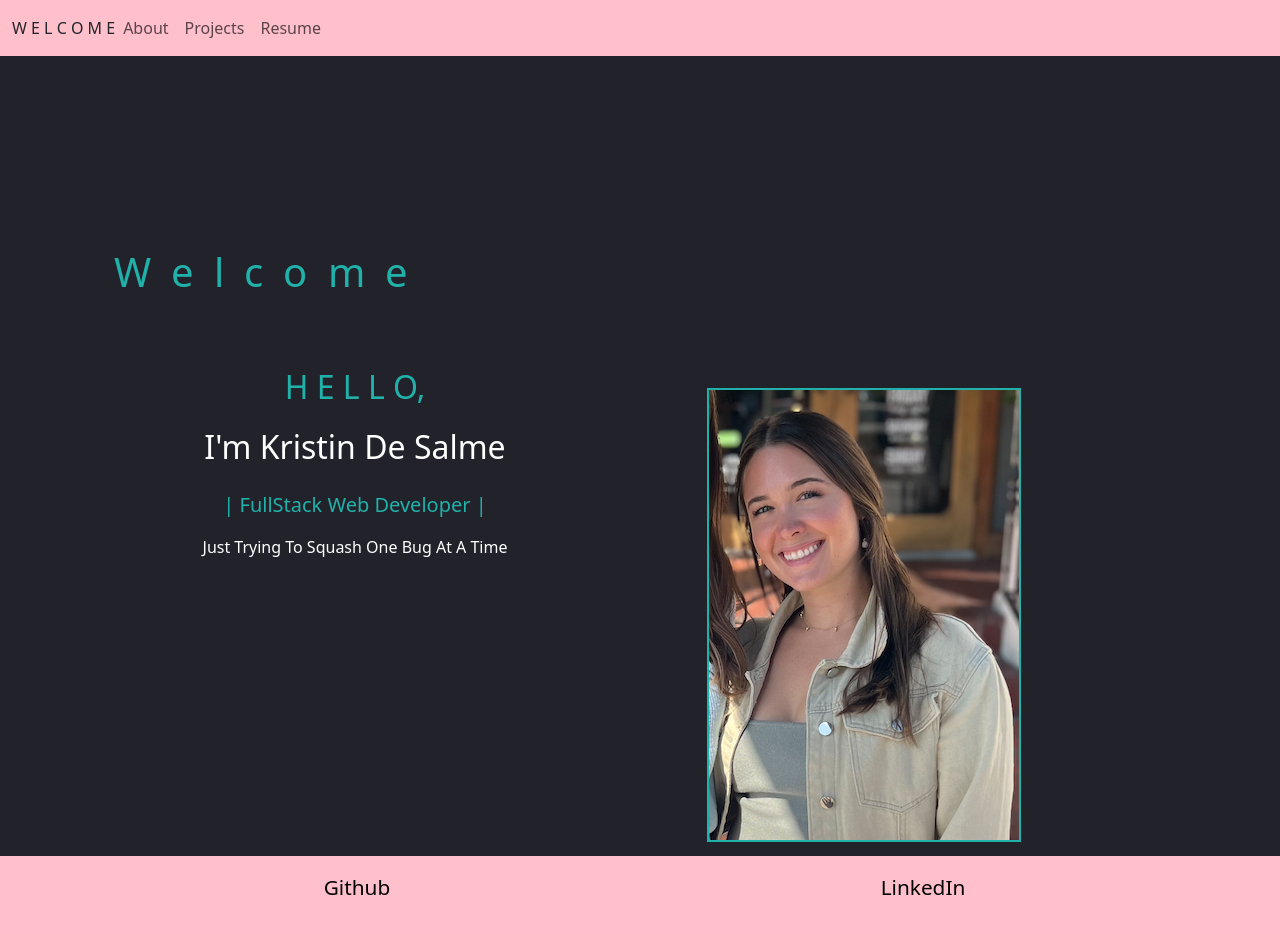
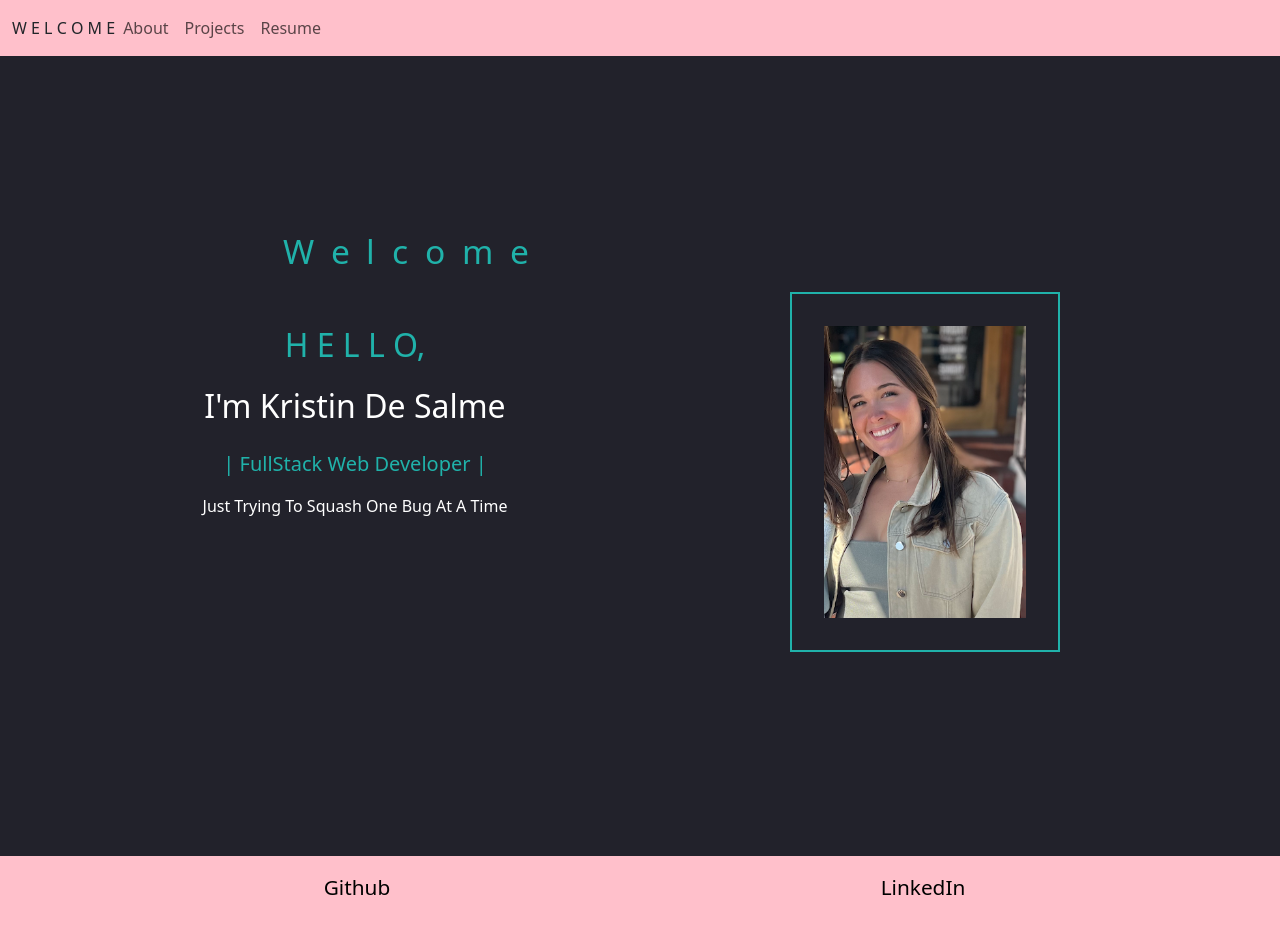
Before and after one commit to KR1ISTIN/portfolio, a React (Create React App) app: page / in a window 1280 px wide. Built offline with nearby package versions, Linux system fonts and the light colour scheme; the HTML template or start-up script is replaced by a standard one.

Commit message:
updated portfolio

```diff
--- a/src/components/Pages/Home.js
+++ b/src/components/Pages/Home.js
@@ -1,31 +1,39 @@
-import React from 'react';
-import Roll from 'react-reveal/Roll';
+import React from "react";
+import Roll from "react-reveal/Roll";
+
+const windowWidth = window.innerWidth;
 
 const styles = {
   img: {
-        width: 'auto',
-        border: '2px solid lightseagreen',
-
+    width: "auto",
+    border: "2px solid lightseagreen",
+    // height: "45vh",
+    // width: '100%',
+    height: windowWidth < 380 ? '25vh' : windowWidth < 768 ? '35vh' : '45vh',
+    padding: windowWidth < 380 ? '0' : windowWidth < 768 ? '32px' : '32px',
   },
   hello: {
-        background:'#22222B',
-        padding:'2em'
+    background: "#22222B",
+    padding: "2em",
   },
   welcome: {
-        display:'flex',
-        fontSize: '2.5em',
-        letterSpacing: '.5em',
-        color:'lightseagreen'
+    display: "flex",
+    fontSize: "2.1em",
+    letterSpacing: ".5em",
+    color: "lightseagreen",
+  },
+  row: {
+    justifyContent: "center",
+    padding: "1em",
   }
-}
+};
 
 export default function Home() {
-
   return (
-    <div style={{background:'#22222B', height:'100vh'}}>
-        <div style={{paddingTop:'12%'}}class="container text-center">
-            <div  style={{ padding:'2em'}}class="row">
-                 <div style={styles.welcome}class="col-sm-8" >
+    <div style={{ background: "#22222B", height: "100vh" }}>
+      <div style={{ paddingTop: "12%" }} class="container text-center">
+        <div style={styles.row} class="row" className="row">
+          <div style={styles.welcome} class="col-sm-8">
             <Roll left cascade>
               Welcome
             </Roll>
@@ -34,24 +42,41 @@ export default function Home() {
         <div class="row">
           <div class="col-sm">
             <div style={styles.hello}>
-                        <h5 style={{color:'lightseagreen',fontSize:'2em', lineHeight:'1.3em'}}>
+              <h5
+                style={{
+                  color: "lightseagreen",
+                  fontSize: "2em",
+                  lineHeight: "1.3em",
+                }}
+              >
                 H E L L O,
               </h5>
-                        <h2 style={{color:'white',lineHeight:'2em'}}>
+              <h2 style={{ color: "white", lineHeight: "2em" }}>
                 I'm Kristin De Salme
               </h2>
-                        <h5 style={{color:'lightseagreen',lineHeight:'1.8em'}}>
-                        |  FullStack Web Developer |
+              <h5 style={{ color: "lightseagreen", lineHeight: "1.8em" }}>
+                | FullStack Web Developer |
               </h5>
-                        <p style={{color:'white',lineHeight:'2em'}}>
+              <p style={{ color: "white", lineHeight: "2em" }}>
                 Just Trying To Squash One Bug At A Time
               </p>
             </div>
           </div>
           <div class="col-sm">
-                    <div class="col-4" style={{padding: '10% 0 0 10%', background:'linear-gradient(45deg, rgb(0,143,104), rgb(250,224,66)) 1'}}>
+            <div
+              // class="col-4"
+              style={{
+                background:
+                  "linear-gradient(45deg, rgb(0,143,104), rgb(250,224,66)) 1",
+              }}
+            >
               <div>
-                            <img src='./assets/photo.png' alt='picture' style={styles.img}></img>
+                <img
+                  src="./assets/photo.png"
+                  alt="picture"
+                  style={styles.img}
+                  className="img-fluid"
+                ></img>
               </div>
             </div>
           </div>
--- a/src/components/Pages/Resume.js
+++ b/src/components/Pages/Resume.js
@@ -18,7 +18,6 @@ const styles = {
 
 };
 
-//// THIS IS YOUR RESUME BUTTON CLICK ITEM \\\\
 const onButtonClick = () => {
   const pdfUrl = "./assets/KristinDeSalme_Resume_24.pdf";
   const link = document.createElement("a");
@@ -28,27 +27,6 @@ const onButtonClick = () => {
   link.click();
   document.body.removeChild(link);
 };
-//// THIS IS YOUR RESUME BUTTON CLICK ITEM \\\\
-
-//// THIS IS YOUR RESUME DISPLAY FUNCTION \\\\
-// Function will execute on click of button
-const onButtonClickFetch = () => {
-  // using Java Script method to get PDF file
-  fetch("./assets/KristinDeSalme_Resume_24.pdf").then((response) => {
-    response.blob().then((blob) => {
-      // Creating new object of PDF file
-      const fileURL = window.URL.createObjectURL(blob);
-      console.log(fileURL)
-      // Setting various property values
-      let alink = document.createElement("a");
-      alink.href = fileURL;
-      // alink.download = "KristinDeSalme_Resume.pdf";
-      alink.target = '_blank';
-      alink.click();
-    });
-  });
-};
-///// THIS IS YOUR RESUME DISPLAY FUNCTION \\\\\
 
 export default function Resume() {
   return (
@@ -56,14 +34,11 @@ export default function Resume() {
       {/* <div style={{padding:'2%', display:'flex', justifyContent:'center'}}>
       <button className='linkProject'>Download Resume</button>
     </div> */}
-      {/* THIS IS YOUR RESUME BUTTON CLICK ITEM */}
       <div style={{display:'flex', justifyContent:'center'}}  id="resumeDownload">
         <button className='linkProject'onClick={onButtonClick} id="resumeButton">
           Download Resume
         </button>
       </div>
-      {/* THIS IS YOUR RESUME BUTTON CLICK ITEM */}
-
 
       <div style={{ background: "	#FAF9F6" }} class="container">
         <div class="row">
```
Also changed, not shown: 7 other files (tests, documents, lock files or other folders). Lines whose indentation alone changed are shown as unchanged.
